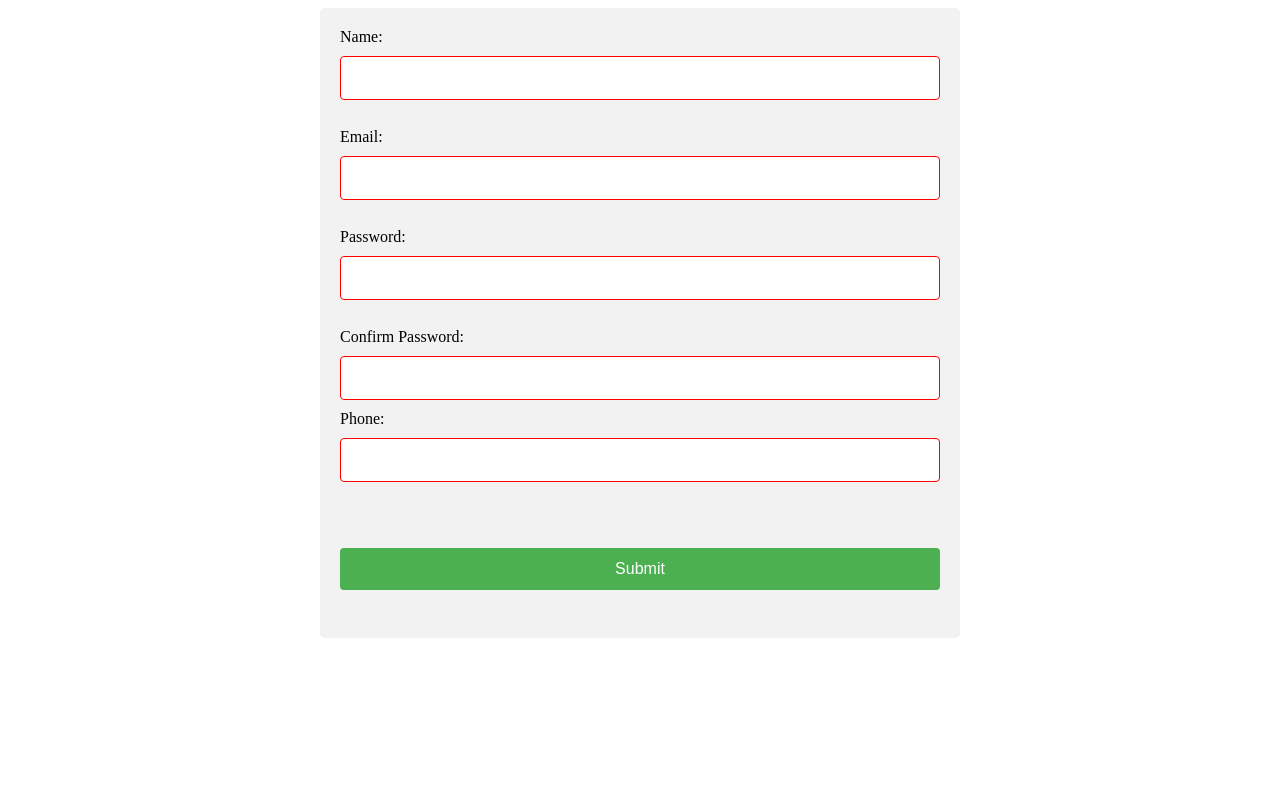
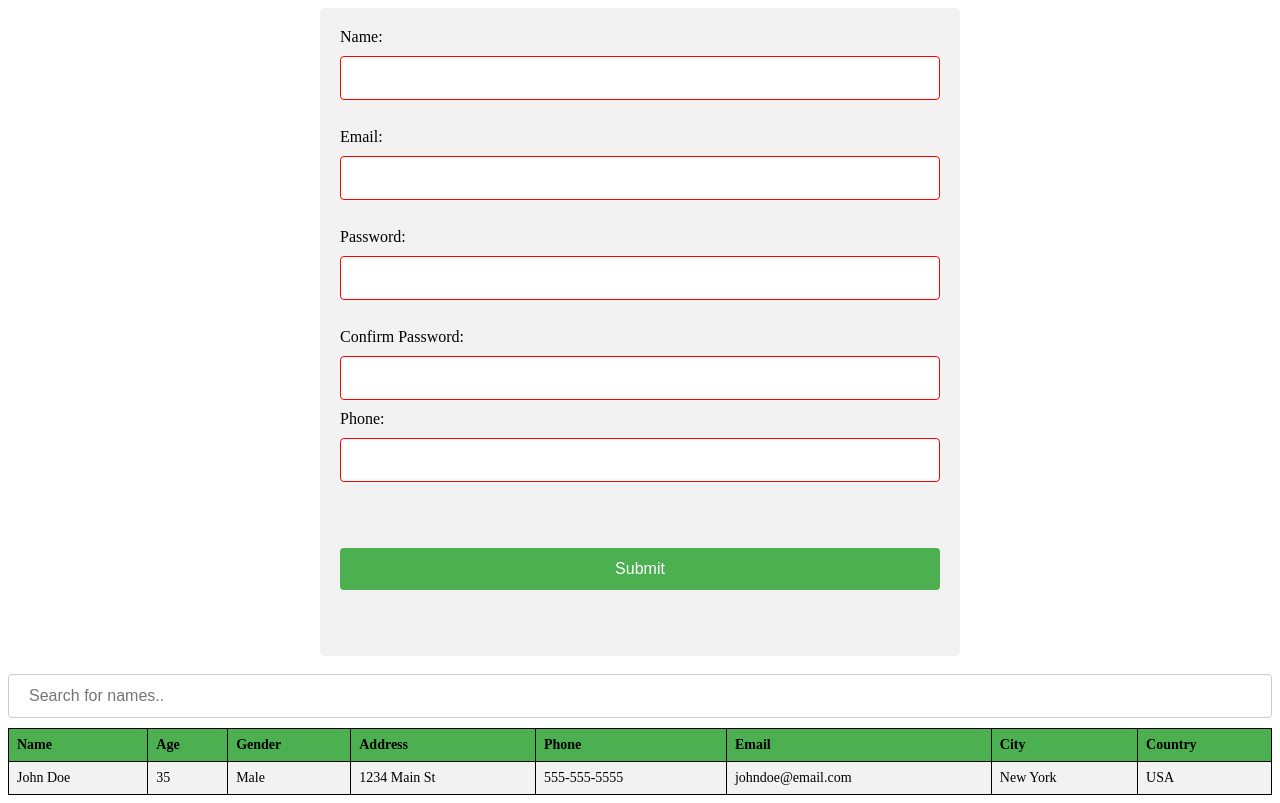
Before and after one commit to Pinto1232/FormValidation, a plain HTML site: page index.html in a window 1280 px wide. Drawn offline with Linux system fonts and the light colour scheme.

Commit message:
basic form validation with search filter functionality

```diff
--- a/index.html
+++ b/index.html
@@ -26,8 +26,36 @@
         <input type="tel" id="phone" name="phone" required pattern="^(?:(?:\+|0{0,2})27|0)[1-9]\d{8}$">
         <br><br>
         <input type="submit" value="Submit">
-        <br>
+        <br><br>
     </form>
+
+    <br>
+    <div class="table-container">
+        <input type="text" id="search" onkeyup="searchFunction()" placeholder="Search for names..">
+    <table class="table-center" id="dataTable">
+        <tr>
+            <th>Name</th>
+            <th>Age</th>
+            <th>Gender</th>
+            <th>Address</th>
+            <th>Phone</th>
+            <th>Email</th>
+            <th>City</th>
+            <th>Country</th>
+        </tr>
+        <tr>
+            <td>John Doe</td>
+            <td>35</td>
+            <td>Male</td>
+            <td>1234 Main St</td>
+            <td>555-555-5555</td>
+            <td>johndoe@email.com</td>
+            <td>New York</td>
+            <td>USA</td>
+        </tr>
+        <!-- Add more rows as needed -->
+    </table>
+    </div>
     <script src="script.js"></script>
 </body>
 
--- a/script.js
+++ b/script.js
@@ -19,3 +19,33 @@ function validateForm() {
         return false;
     }
 }
+
+
+
+
+// Table code
+function searchFunction() {
+  // Get the input field
+  var input = document.getElementById("search");
+  // Get the table
+  var table = document.getElementById("dataTable");
+  // Get the rows of the table
+  var rows = table.getElementsByTagName("tr");
+  // Loop through all rows
+  for (var i = 0; i < rows.length; i++) {
+      // Get the cells of the current row
+      var cells = rows[i].getElementsByTagName("td");
+      // Loop through all cells
+      for (var j = 0; j < cells.length; j++) {
+          // If the cell's text matches the input
+          if (cells[j].innerHTML.toUpperCase().indexOf(input.value.toUpperCase()) > -1) {
+              // Show the row
+              rows[i].style.display = "";
+              break;
+          } else {
+              // Hide the row
+              rows[i].style.display = "none";
+          }
+      }
+  }
+}
--- a/style.css
+++ b/style.css
@@ -1,14 +1,19 @@
+
+
 /* Style the form container */
 form {
-    width: 600px; /* set the width of the form to 600px */
-    margin: 0 auto; /* center the form horizontally */
+    width: 600px;
+    /* set the width of the form to 600px */
+    margin: 0 auto;
+    /* center the form horizontally */
     padding: 20px;
     background-color: #f2f2f2;
     border-radius: 5px;
 }
 
 /* Style the form label and input elements */
-  label, input {
+label,
+input {
     display: block;
     margin-bottom: 10px;
     font-size: 16px;
@@ -38,3 +43,43 @@ form {
 input:invalid {
     border: 1px solid red;
 }
+
+
+
+/* CSS for table styling */
+table {
+    border-collapse: collapse;
+    width: 100%;
+}
+th {
+    font-weight: bold;
+    background-color: #4CAF50;
+}
+
+table {
+    border: 1px solid #cccccc;
+    padding: 10px;
+}
+th,
+td {
+    border: 1px solid black;
+    padding: 8px;
+    text-align: left;
+}
+
+
+.table-center {
+    margin: 0 auto; /* center the table horizontally */
+    background-color: #f2f2f2;
+    font-size: 14px;
+}
+
+@media (max-width: 600px) {
+    table {
+        width: 100%; /* take up the full width of the screen */
+    }
+    th, td {
+        display: block; /* make each cell a block element */
+        width: 100%; /* take up the full width of the screen */
+    }
+}
```
Lines whose indentation alone changed are shown as unchanged.
